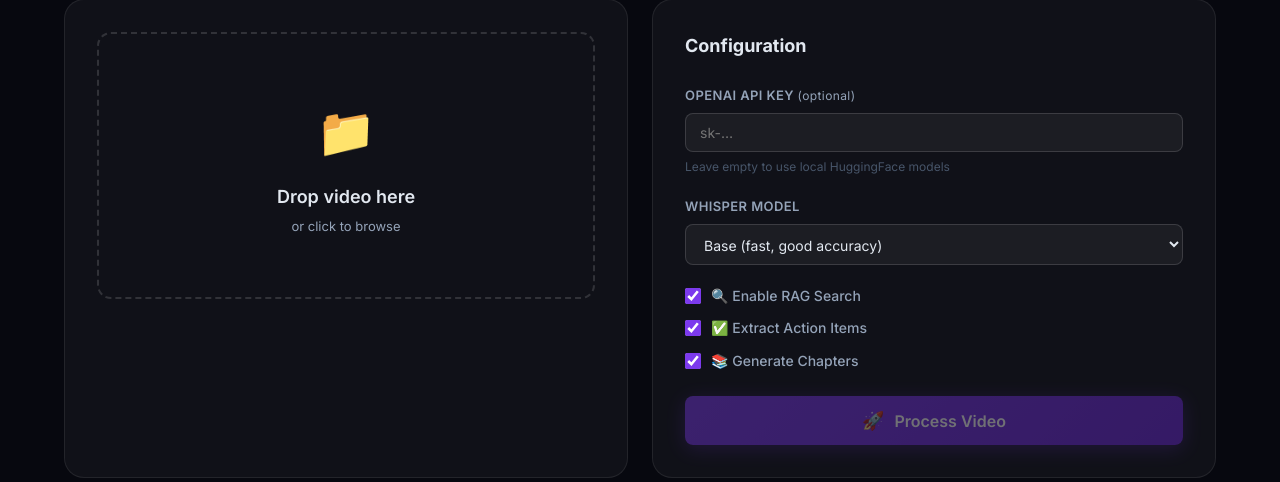
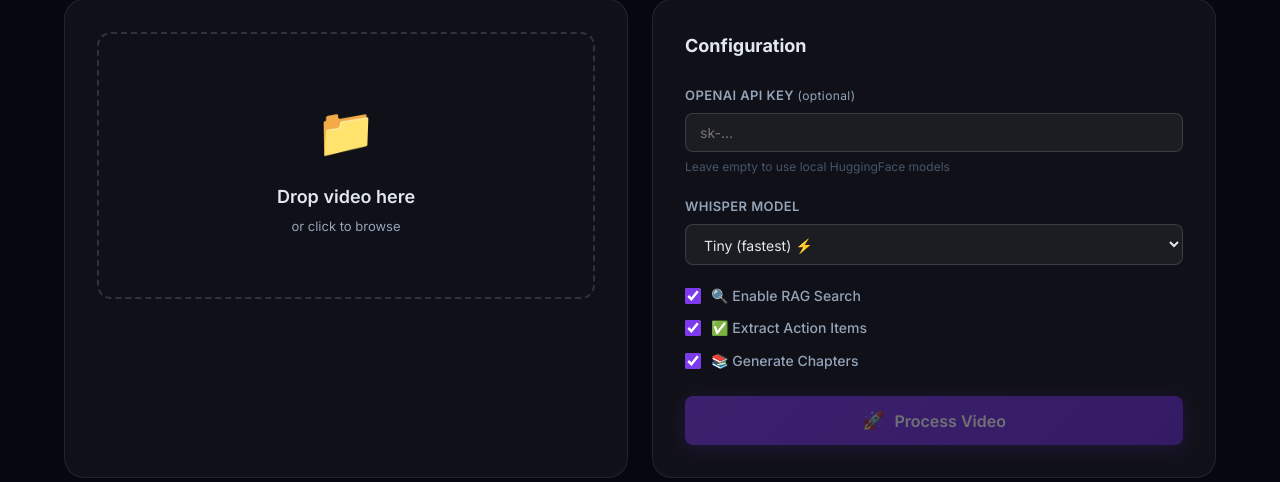
Before and after one commit to rajiv-ramteke/Deep-Dive-Video-Note-Taker, a FastAPI app: template frontend/templates/index.html in a window 1280 px wide. Shown: the part 1335-1817 px from the top of the page. Run offline with FastAPI, Linux system fonts and the light colour scheme; the template is opened without the code that fills it, so the values that code supplies are empty; parts of the project's set-up code (start-up, migrations or seed data) failed here and were passed over; some libraries are stand-ins or nearby versions.

Commit message:
Fix: skip OpenAI Whisper API for Nvidia, use tiny model by default

```diff
--- a/frontend/templates/index.html
+++ b/frontend/templates/index.html
@@ -146,11 +146,11 @@
           <div class="form-group">
             <label class="form-label">Whisper Model</label>
             <select id="whisper-model" class="form-input">
-              <option value="base" selected>Base (fast, good accuracy)</option>
+              <option value="tiny" selected>Tiny (fastest) ⚡</option>
+              <option value="base">Base (fast, good accuracy)</option>
               <option value="small">Small (balanced)</option>
               <option value="medium">Medium (high accuracy)</option>
               <option value="large">Large (best accuracy)</option>
-              <option value="tiny">Tiny (fastest)</option>
             </select>
           </div>
 
```
Also changed, not shown: backend/services/whisper_transcriber.py (+5 -2 lines).
